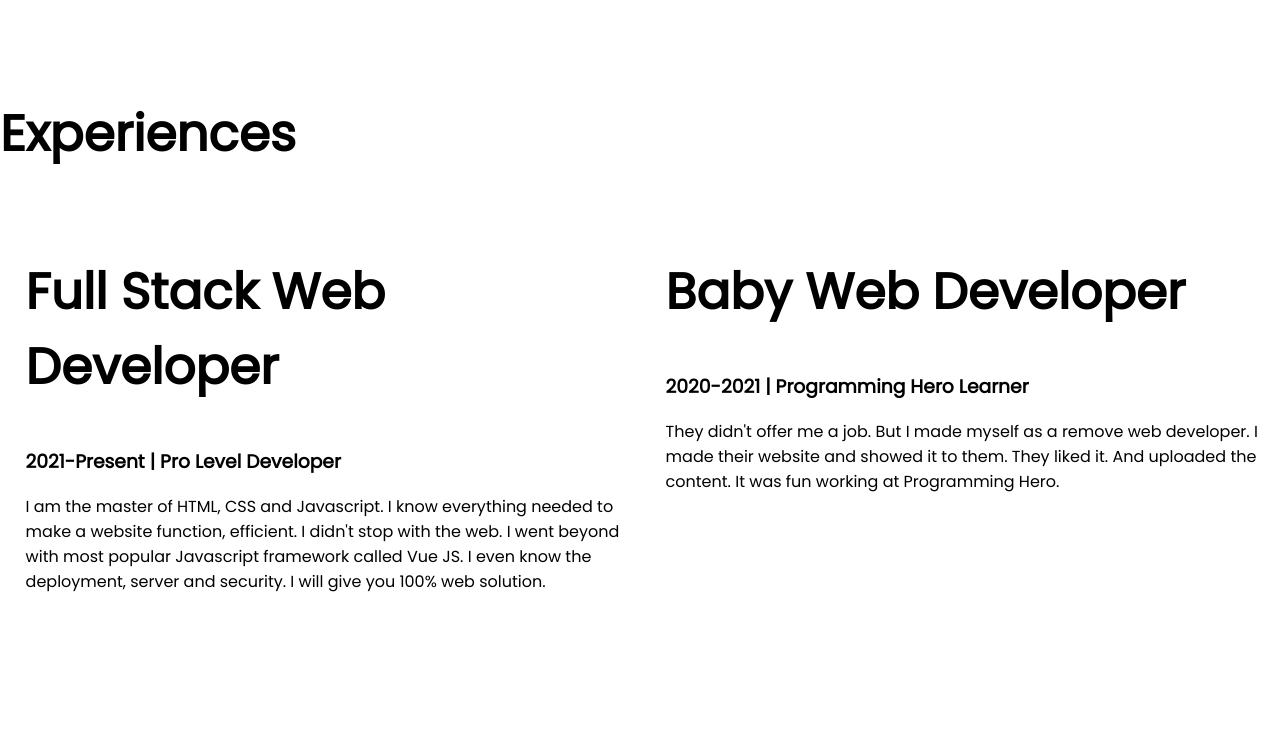
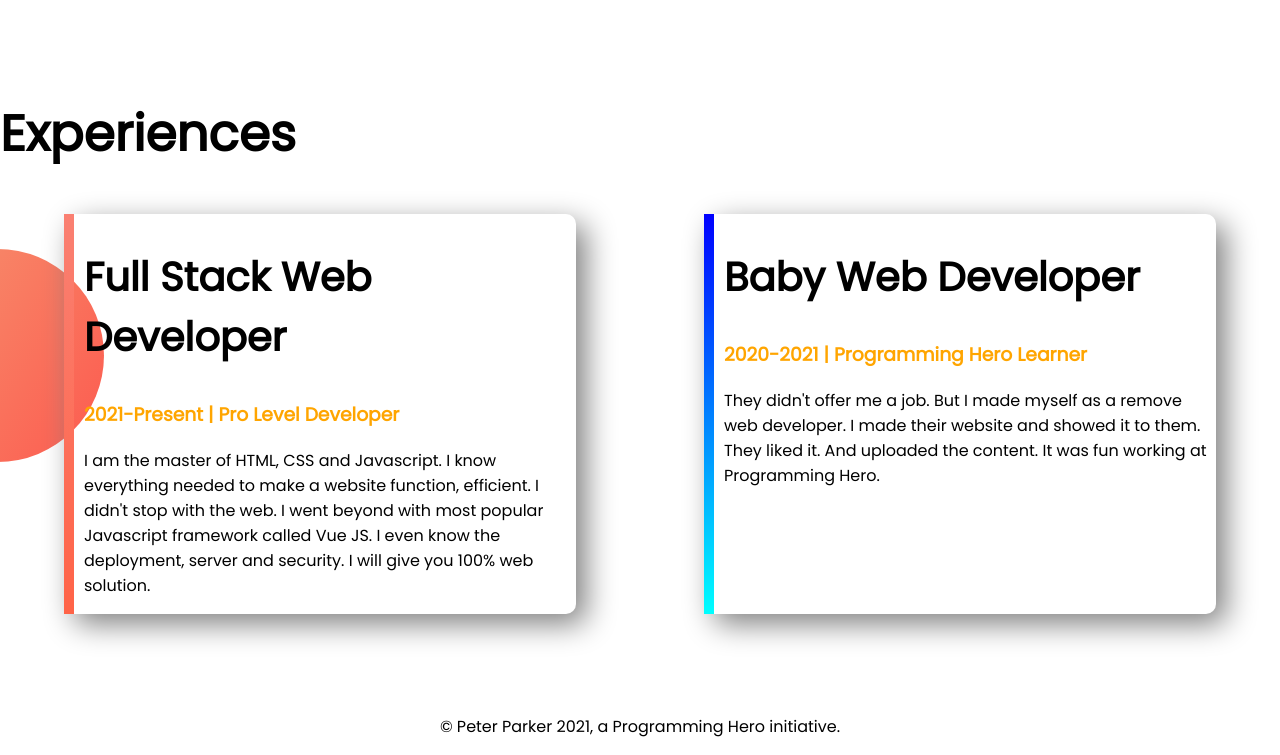
Before and after one commit to jaber996/developer-portfolio, a plain HTML site: page index.html in a window 1280 px wide. Shown: the part 967-1722 px from the top of the page. Before the commit the page ends 1677 px from the top, so only its background shows below. Drawn offline with Linux system fonts and the light colour scheme.

Commit message:
footer added and compleate

```diff
--- a/index.html
+++ b/index.html
@@ -39,17 +39,20 @@
     <section class="experience-area">
         <h1>Experiences</h1>
         <div class="flexibe-container">
-            <div class="half-width">
-                <h1>Full Stack Web Developer</h1>
-                <h3>2021-Present | Pro Level Developer</h3>
+            <div id="full-stack-experience" class="experience-item">
+                <h2>Full Stack Web Developer</h2>
+                <h3 class="orange-color">2021-Present | Pro Level Developer</h3>
                 <p>I am the master of HTML, CSS and Javascript. I know everything needed to make a website function, efficient. I didn't stop with the web. I went beyond with most popular Javascript framework called Vue JS. I even know the deployment, server and security. I will give you 100% web solution.</p>
             </div>
-            <div class="half-width">
-                <h1>Baby Web Developer</h1>
-                <h3>2020-2021 | Programming Hero Learner</h3>
+            <div id="web-dev-experience" class="experience-item">
+                <h2>Baby Web Developer</h2>
+                <h3 class="orange-color">2020-2021 | Programming Hero Learner</h3>
                 <p>They didn't offer me a job. But I made myself as a remove web developer. I made their website and showed it to them. They liked it. And uploaded the content. It was fun working at Programming Hero.</p>
             </div>
         </div>
     </section>
+    <footer>
+        <p>© Peter Parker 2021, a Programming Hero initiative.</p>
+    </footer>
 </body>
 </html>
--- a/style.css
+++ b/style.css
@@ -4,6 +4,9 @@ body{
 }
 h1{
     font-size: 50px;
+}
+h2{
+   font-size: 40px;
 }
 .orange-color{
     color: orange;
@@ -15,6 +18,7 @@ h1{
 .half-width{
     width: 50%;
     padding-left:2%;
+
 }
 .half-width img{
     width: 80%;
@@ -36,3 +40,30 @@ h1{
     background-repeat: no-repeat;
     background-position: right;
 }
+.experience-area{
+    background-image: url(images/exp-bg.png);
+    background-repeat: no-repeat;
+    background-position: left;
+}
+.experience-item{
+    width: 40%;
+    margin-left:5%;
+    margin-right: 5%;
+    padding-left: 10px;
+    box-shadow: 10px 10px 30px gray;
+    border-radius: 10px;
+    border-left: 10px solid;
+}
+#web-dev-experience{
+    border-left: 10px solid;
+    border-image: linear-gradient(blue, cyan);
+    border-image-slice: 1;
+}
+#full-stack-experience{
+    border-left: 10px solid;
+    border-image: linear-gradient(salmon, tomato);
+    border-image-slice: 1;
+}
+footer{
+    text-align: center;
+}
```
